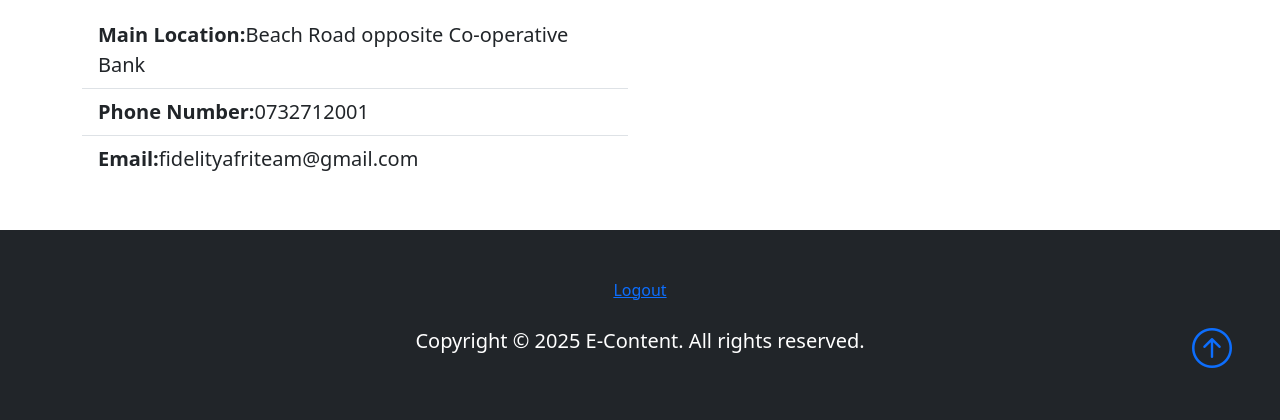
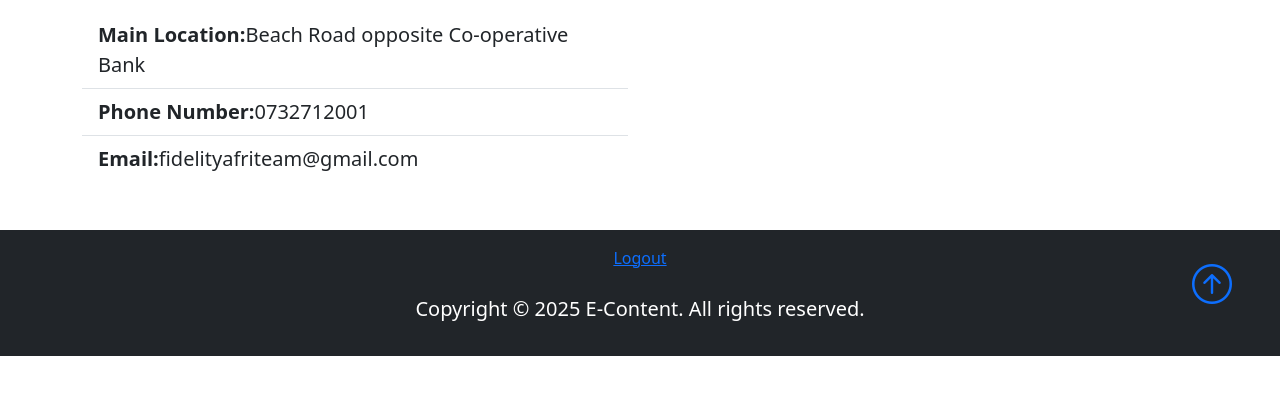
Before and after one commit to muraz-69/ECONTENT, a Django app: page / in a window 1280 px wide. Shown: the part 3486-3906 px from the top of the page. After the commit the page ends 3842 px from the top, so only its background shows below. Run offline with Django 5.2, Linux system fonts and the light colour scheme; a user stored in the database is signed in; some libraries are stand-ins or nearby versions.

Commit message:
blog web

```diff
--- a/templates/index.html
+++ b/templates/index.html
@@ -321,7 +321,7 @@
      </section>
 
      <!-- ----footer--- -->
-      <footer class="p-5 bg-dark text-white text-center position-relative">
+      <footer class="p-3 bg-dark text-white text-center position-relative">
         <div class="container">
             <a href="{% url 'logout' %}">Logout</a><br><br>
             <p class="lead">Copyright &copy; 2025 E-Content. All rights reserved.</p>
```
